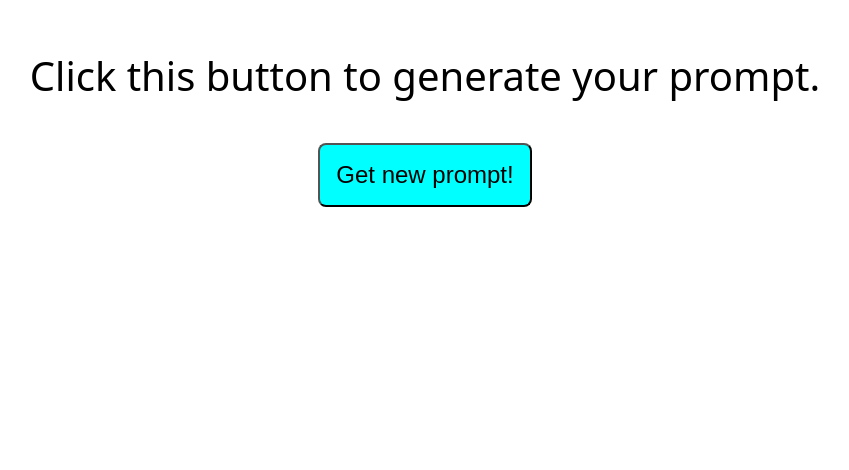
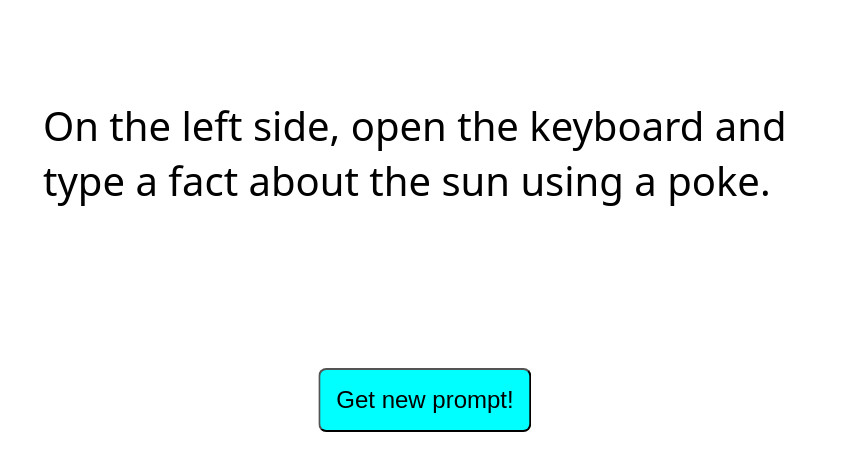
Before and after one commit to tnchen/tnchen.github.io, a plain HTML site: page index.html in a window 1280 px wide. Both pictures are taken after a click on the button "Get new prompt!". Shown: the whole page, without its empty margins (215-1064 px from the left). Drawn offline with Linux system fonts and the light colour scheme.

Commit message:
all prompts generated

```diff
--- a/index.html
+++ b/index.html
@@ -16,14 +16,17 @@
     <script>
 
         /* Prompt variables */
-        const scrollTimes = [2, 3, 4, 5];
+        const scrollTimes = ['2', '3', '4', '5'];
         const scrollDirections = ['upwards', 'downwards'];
-        const interactions = ['raycast', 'poke'];
-        const pianoSongs = ['mary had a little lamb', 'hot cross buns', 'Umbrella by Rihanna'];
+        const holdInteractionsCaps = ['Raycast-click', 'Pinch'];
+        const holdInteractions = ['raycast-click', 'pinch'];
+        const clickInteractionsCaps = ['Raycast-click', 'Poke'];
+        const clickInteractions = ['raycast-click', 'poke'];
+        const pianoSongs = ['Mary Had a Little Lamb', 'Hot Cross Buns', 'Umbrella by Rihanna'];
         const keyboardTypes = ['question', 'fact', 'comment'];
         const keyboardTopics = ['snakes', 'pandas', 'the sun', 'the star-nosed mole', 'Star Wars', 'Froot Loops', 'Shrek'];
-        const objects = ['Purple Tetrahedron', 'Cheese', 'Blue Soccerball', 'Mug in a Box'];
-        const rotations = [45, 90, 180];
+        const objects = ['purple tetrahedron', 'cheese', 'blue soccerball', 'mug in a box'];
+        const rotations = ['45', '90', '180'];
         const rotationAxes = ['horizontally', 'vertically', 'on both axes'];
         const directions1 = ['up', 'down'];
         const directions2 = ['left', 'right'];
@@ -35,6 +38,7 @@
         const positions = ['on top of', 'underneath'];
         const randomIndex = (arr) => Math.floor(Math.random() * arr.length);
 
+        /* Prompt for stacking objects */
         function generateStackPrompt() {
 
             const item1 = items[Math.floor(Math.random() * items.length)];
@@ -52,33 +56,95 @@
                 item4 = items[Math.floor(Math.random() * items.length)];
             } while (item4 === item1 || item4 === item2 || item4 === item3);
 
-            return `Create a stack of ${item1}, ${item2}, and ${item3}. Knock it over with the ${item4}`;
+            return `Create a stack of ${item1}, ${item2}, and ${item3}. Knock it over with the ${item4}.`;
         }
 
-        function generateButtonPrompt() {
+        /* Prompt for clicking buttons */
+        function generateButtonClickPrompt() {
+            const items = ['search', 'refresh', 'comment', 'check', 'mic', 'star', 'plus', 'pin', 'camera', 'left blue button', 'middle blue button', 'right blue button'];
+            const numButtons = Math.floor(Math.random() * 3) + 3;
+            let prevItem, prevPrevItem, item, order = [];
 
+            for (let i = 0; i < numButtons; i++) {
+                const rand = Math.random();
+
+                if (i === 0) {
+                item = items[Math.floor(Math.random() * items.length)];
+                } else if (rand < 0.2) {
+                item = prevItem;
+                } else if ((rand < 0.5) && (i > 1)) {
+                item = prevPrevItem;
+                } else {
+                item = items[Math.floor(Math.random() * items.length)];
+                }
+
+                order.push(item);
+                prevPrevItem = prevItem;
+                prevItem = item;
+            }
+
+            // For click prompts, do raycast 75% of the time, poke 25%.
+            var clickInteractionSelection;
+            const rand = Math.random();
+            if (rand < 0.75) {
+                clickInteractionSelection = clickInteractionsCaps[0];
+            } else {
+                clickInteractionSelection = clickInteractionsCaps[1];
+            }
+
+            return `${clickInteractionSelection} ${numButtons} buttons in this order: ${order.join(', ')}`;
         }
 
         function generatePinchSliderPrompt() {
+
+            return `${holdInteractionsCaps[randomIndex(holdInteractionsCaps)]} the pinch sliders on the colored polygon to: Red [${Math.random().toFixed(2).toString()}], Green [${Math.random().toFixed(2).toString()}], and Blue [${Math.random().toFixed(2).toString()}]`;
 
         }
 
         function updatePrompt() {
             const stackPrompt = generateStackPrompt();
+            const buttonPrompt = generateButtonClickPrompt();
+            const pinchSliderPrompt = generatePinchSliderPrompt();
 
-            const promptOptions = [
-                `Scroll the slate scroll ${scrollTimes[randomIndex(scrollTimes)]} times ${scrollDirections[randomIndex(scrollDirections)]} using a ${interactions[randomIndex(interactions)]}`,
-                `Play ${pianoSongs[randomIndex(pianoSongs)]} on the piano using a ${interactions[randomIndex(interactions)]}`,
-                `On the left side, open the keyboard and type a ${keyboardTypes[randomIndex(keyboardTypes)]} about ${keyboardTopics[randomIndex(keyboardTopics)]}`,
-                `On the left side, using ${interactions[randomIndex(interactions)]}, ${manipulations[randomIndex(manipulations)]} the ${objects[randomIndex(objects)]} and drag it somewhere`,
-                `Rotate the MRTK flattened bounding box by ${rotations[randomIndex(rotations)]} degrees ${rotationAxes[randomIndex(rotationAxes)]}, move it ${directions[randomIndex(directions1)]}, ${directions[randomIndex(directions2)]}, and ${directions[randomIndex(directions3)]}`,
-                stackPrompt,
-                `Manipulation Interaction: rotate the ${rotatableItems[randomIndex(rotatableItems)]} to a new orientation, and place the ${nonRotatableItems[randomIndex(nonRotatableItems)]} ${positions[randomIndex(positions)]} it`,
-                `Manipulation Interaction: throw the ${items[randomIndex(items.slice(0, 4))]} at the ${items.slice(4,items.length)[randomIndex(items.slice(4,items.length))]}`,
+            // For click prompts, do raycast 75% of the time, poke 25%.
+            var clickInteractionSelection;
+            var rand = Math.random();
+            if (rand < 0.75) {
+                clickInteractionSelection = clickInteractions[0];
+            } else {
+                clickInteractionSelection = clickInteractions[1];
+            }
+
+            // Assemble click prompts
+            const clickPrompts = [
+                buttonPrompt,
+                `On the left side, open the keyboard and type a ${keyboardTypes[randomIndex(keyboardTypes)]} about ${keyboardTopics[randomIndex(keyboardTopics)]} using a ${clickInteractionSelection}.`,
+                `Play ${pianoSongs[randomIndex(pianoSongs)]} on the piano using a ${clickInteractionSelection}.`,
             ];
 
-            var randomPrompt = promptOptions[randomIndex(promptOptions)];
+            // Assemble hold prompts
+            const holdPrompts = [
+                pinchSliderPrompt,
+                stackPrompt,
+                `Rotate the ${rotatableItems[randomIndex(rotatableItems)]} to a new orientation, and place the ${nonRotatableItems[randomIndex(nonRotatableItems)]} ${positions[randomIndex(positions)]} it.`,
+                `Throw the ${items[randomIndex(items.slice(0, 4))]} at the ${items.slice(4,items.length)[randomIndex(items.slice(4,items.length))]}.`,
+                `Scroll the slate scroll ${scrollTimes[randomIndex(scrollTimes)]} times ${scrollDirections[randomIndex(scrollDirections)]} using a ${clickInteractions[randomIndex(clickInteractions)]}.`,
+                `On the left side, using ${holdInteractions[randomIndex(holdInteractions)]}, ${manipulations[randomIndex(manipulations)]} the ${objects[randomIndex(objects)]} and drag it somewhere.`,
+                `Rotate the MRTK flattened bounding box by ${rotations[randomIndex(rotations)]} degrees ${rotationAxes[randomIndex(rotationAxes)]}, then move it ${directions1[randomIndex(directions1)]}, ${directions2[randomIndex(directions2)]}, and ${directions3[randomIndex(directions3)]}.`,
+            ];
+
+            // Choose between click and Hold prompts
+            rand = Math.random();
+            var randomPrompt;
+            if (rand > 0.5) {
+                randomPrompt = clickPrompts[randomIndex(clickPrompts)];
+            } else {
+                randomPrompt = holdPrompts[randomIndex(holdPrompts)];
+            }
+
+            // Choose and print final prompt
             document.getElementById("prompt").innerHTML = randomPrompt;
+            return;
         }
 
         const button = document.getElementById("new-prompt-button");
--- a/styles/index.css
+++ b/styles/index.css
@@ -7,6 +7,7 @@ p {
     display: flex;
     align-items: center;
     justify-content: center;
+    padding: 50px 250px;
 }
 
 button {
@@ -14,4 +15,9 @@ button {
     padding: 16px;
     border-radius: 8px;
     background-color: aqua;
+    margin: 0;
+    position: absolute;
+    top: 50%;
+    left: 50%;
+    transform: translate(-50%, -50%);
 }
```
